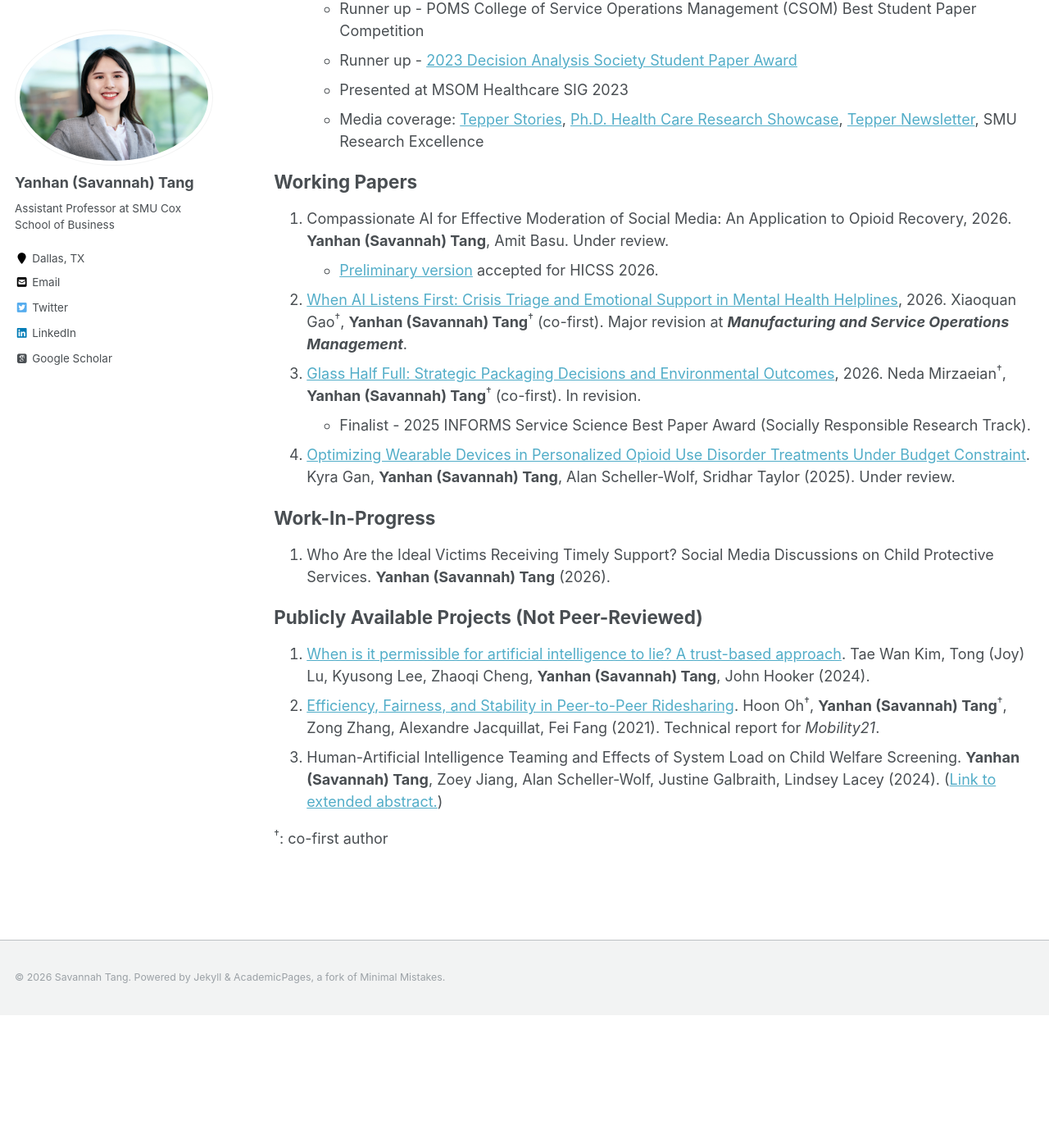
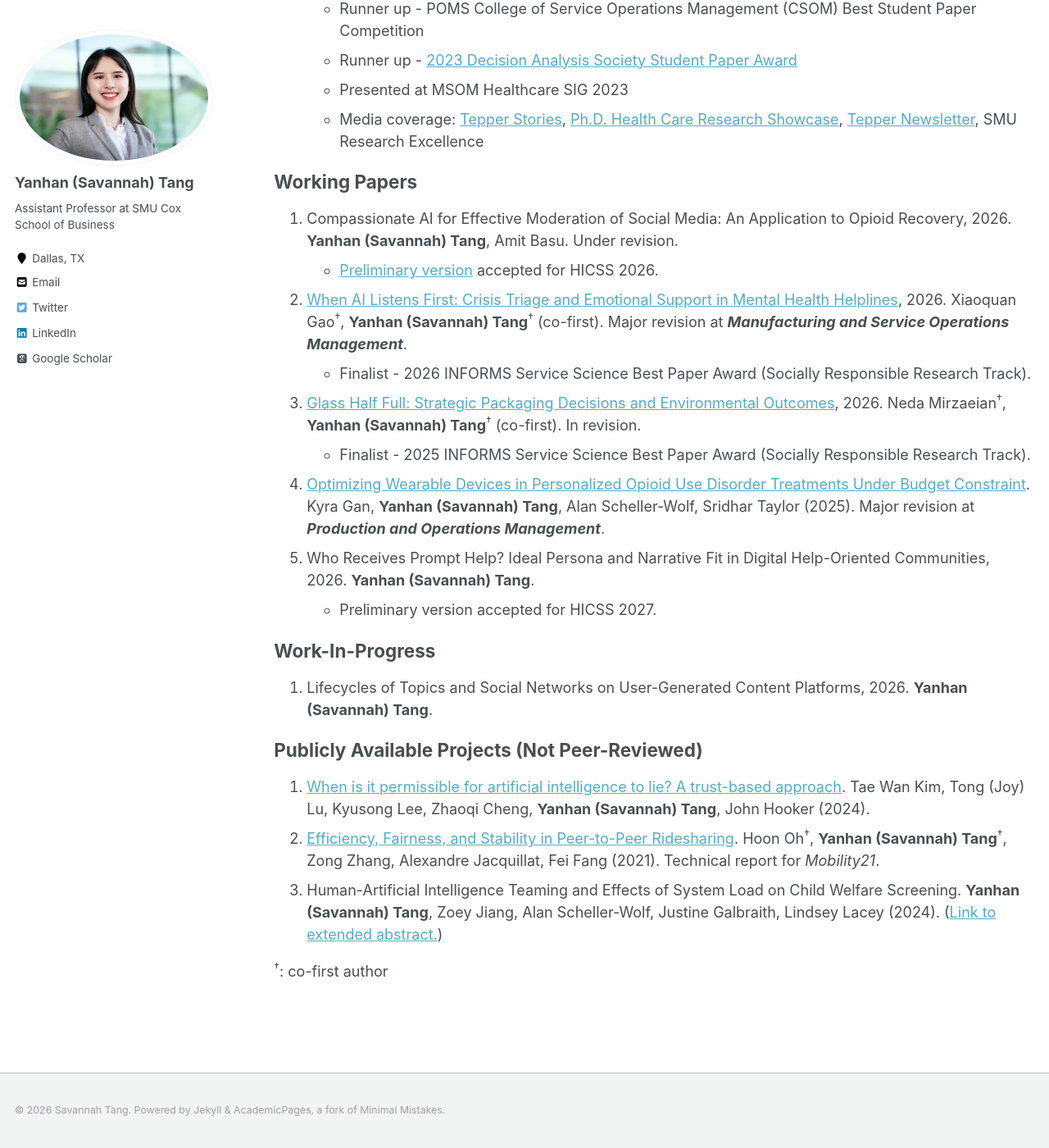
Before and after one commit to savytang/savytang.github.io, a Jekyll site: the page built from _pages/researches.md, in a window 1280 px wide and 1400 px high, scrolled down 622 px. Shown: the whole window at 82% size. Built offline with Jekyll 4.4.1, drawn with Linux system fonts in a browser that asks for light colours; some web fonts are replaced; before the commit the page ends 1860 px from its top, so only the background shows below that.

Commit message:
updated research
activities

```diff
--- a/_pages/researches.md
+++ b/_pages/researches.md
@@ -23,16 +23,19 @@ author_profile: true
 
 ## Working Papers
 
-1. Compassionate AI for Effective Moderation of Social Media: An Application to Opioid Recovery, 2026. __Yanhan (Savannah) Tang__, Amit Basu. Under review.
+1. Compassionate AI for Effective Moderation of Social Media: An Application to Opioid Recovery, 2026. __Yanhan (Savannah) Tang__, Amit Basu. Under revision.
    - [Preliminary version](https://scholarspace.manoa.hawaii.edu/items/dbad2ae4-590f-47fa-87f5-79de9402f0af) accepted for HICSS 2026.
 1. [When AI Listens First: Crisis Triage and Emotional Support in Mental Health Helplines](https://papers.ssrn.com/sol3/cf_dev/AbsByAuth.cfm?per_id=4718407), 2026. Xiaoquan Gao<sup>&dagger;</sup>, __Yanhan (Savannah) Tang__<sup>&dagger;</sup> (co-first). Major revision at ___Manufacturing and Service Operations Management___.
+   * Finalist - 2026 INFORMS Service Science Best Paper Award (Socially Responsible Research Track).
 1. [Glass Half Full: Strategic Packaging Decisions and Environmental Outcomes](https://papers.ssrn.com/sol3/papers.cfm?abstract_id=5289741#), 2026. Neda Mirzaeian<sup>&dagger;</sup>, __Yanhan (Savannah) Tang__<sup>&dagger;</sup> (co-first). In revision.
    * Finalist - 2025 INFORMS Service Science Best Paper Award (Socially Responsible Research Track).
-1. [Optimizing Wearable Devices in Personalized Opioid Use Disorder Treatments Under Budget Constraint](https://papers.ssrn.com/sol3/papers.cfm?abstract_id=3389539). Kyra Gan, __Yanhan (Savannah) Tang__, Alan Scheller-Wolf, Sridhar Taylor (2025). Under review.
+1. [Optimizing Wearable Devices in Personalized Opioid Use Disorder Treatments Under Budget Constraint](https://papers.ssrn.com/sol3/papers.cfm?abstract_id=3389539). Kyra Gan, __Yanhan (Savannah) Tang__, Alan Scheller-Wolf, Sridhar Taylor (2025). Major revision at ***Production and Operations Management***.
+1. Who Receives Prompt Help? Ideal Persona and Narrative Fit in Digital Help-Oriented Communities, 2026. __Yanhan (Savannah) Tang__.
+   - Preliminary version accepted for HICSS 2027.
 
 ## Work-In-Progress
 
-1. Who Are the Ideal Victims Receiving Timely Support? Social Media Discussions on Child Protective Services. __Yanhan (Savannah) Tang__ (2026).
+1. Lifecycles of Topics and Social Networks on User-Generated Content Platforms, 2026. __Yanhan (Savannah) Tang__.
 
 ## Publicly Available Projects (Not Peer-Reviewed)
 
```
Also changed, not shown: _pages/about.md (+1 -1 lines), _pages/award.md (+1 -0 lines), _pages/cv.md (+1 -1 lines), 2 other files.
